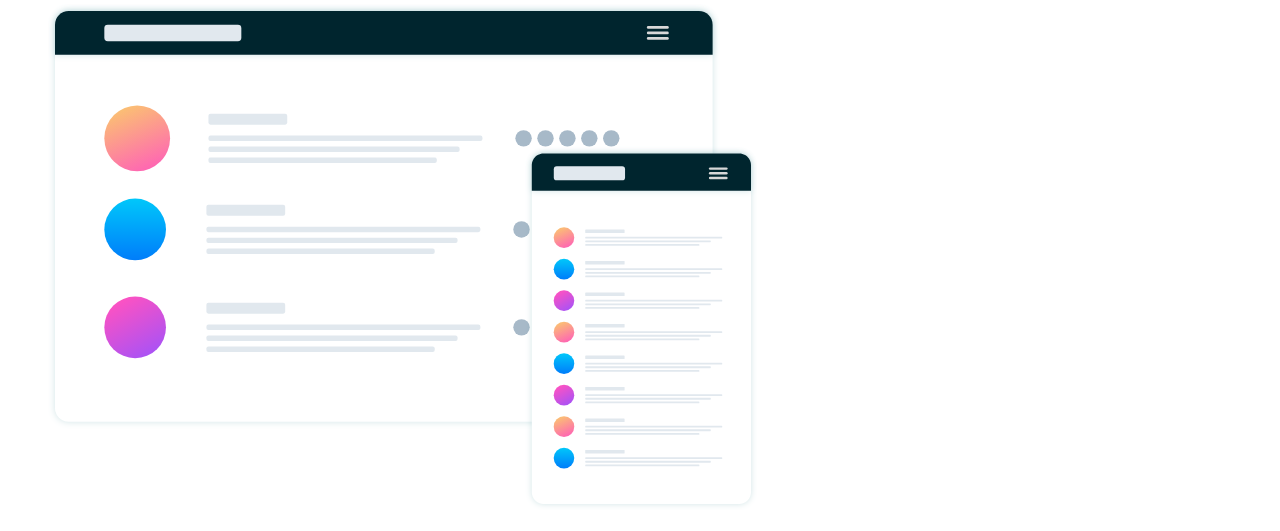
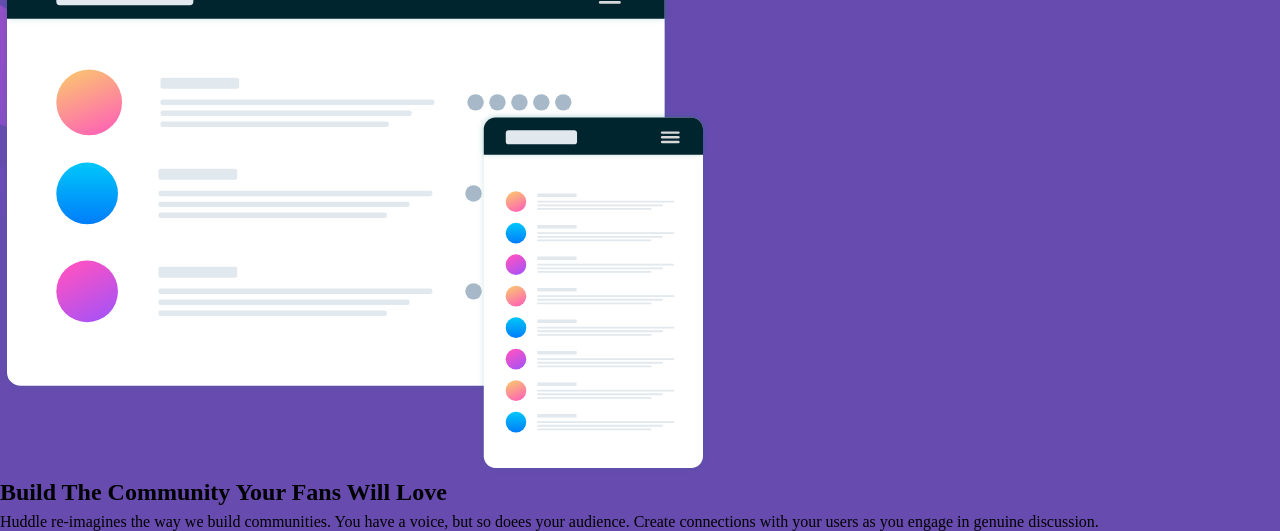
Before and after one commit to Feliciajacobson/fem-projects, a plain HTML site: page huddle-landing-page/index.html in a window 1280 px wide. Shown: the part 97-628 px from the top of the page. Drawn offline with Linux system fonts and the light colour scheme.

Commit message:
add CSS starter to Html

```diff
--- a/huddle-landing-page/index.html
+++ b/huddle-landing-page/index.html
@@ -17,6 +17,7 @@
       crossorigin="anonymous"
       referrerpolicy="no-referrer"
     />
+    <link rel="stylesheet" href="style.css">
     <title>Frontendmentor | Huddle Page</title>
   </head>
   <body>
--- /dev/null
+++ b/huddle-landing-page/style.css
@@ -0,0 +1,88 @@
+/* Box sizing rules */
+*,
+*::before,
+*::after {
+  box-sizing: border-box;
+}
+
+/* Remove default margin */
+body,
+h1,
+h2,
+h3,
+h4,
+p,
+figure,
+blockquote,
+dl,
+dd {
+  margin: 0;
+}
+
+/* Remove list styles on ul, ol elements with a list role, which suggests default styling will be removed */
+ul[role='list'],
+ol[role='list'] {
+  list-style: none;
+}
+
+/* Set core root defaults */
+html:focus-within {
+  scroll-behavior: smooth;
+}
+
+/* Set core body defaults */
+body {
+  min-height: 100vh;
+  text-rendering: optimizeSpeed;
+  line-height: 1.5;
+}
+
+/* A elements that don't have a class get default styles */
+a:not([class]) {
+  text-decoration-skip-ink: auto;
+}
+
+/* Make images easier to work with */
+img,
+picture {
+  max-width: 100%;
+  display: block;
+}
+
+/* Inherit fonts for inputs and buttons */
+input,
+button,
+textarea,
+select {
+  font: inherit;
+}
+
+/* Remove all animations, transitions and smooth scroll for people that prefer not to see them */
+@media (prefers-reduced-motion: reduce) {
+  html:focus-within {
+   scroll-behavior: auto;
+  }
+
+  *,
+  *::before,
+  *::after {
+    animation-duration: 0.01ms !important;
+    animation-iteration-count: 1 !important;
+    transition-duration: 0.01ms !important;
+    scroll-behavior: auto !important;
+  }
+}
+
+
+
+
+html {
+  --cl-violet:hsl(257, 40%, 49%);
+  --cl-soft-magenta: hsl(300, 69%, 71%);
+}
+
+body{
+  background-color: var(--cl-violet);
+  background-image: url(./images/bg-mobile.svg);
+  background-repeat: no-repeat;
+}
```
